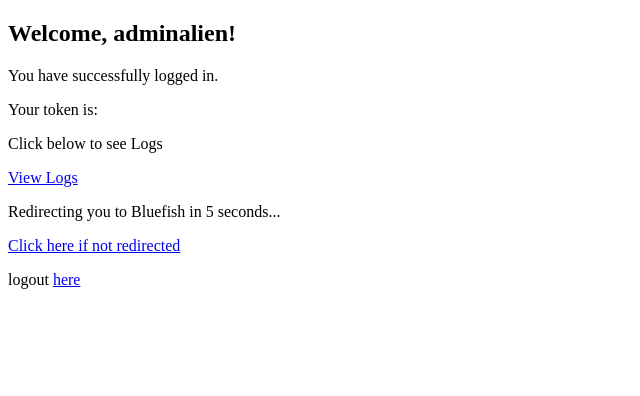
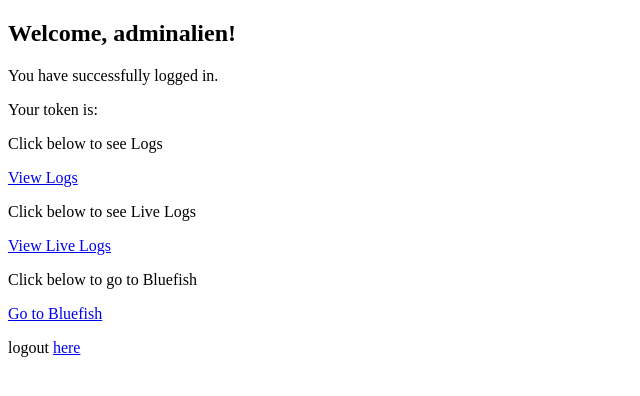
Before and after one commit to lukebabs/auth-app, a Flask app: page /dashboard in a window 1280 px wide. Shown: the top 396 px of the page, without its empty margins (0-640 px from the left). Run offline with Flask 3, Linux system fonts and the light colour scheme; a user stored in the database is signed in.

Commit message:
Added streams for logs - modified

```diff
--- a/templates/dashboard.html
+++ b/templates/dashboard.html
@@ -10,8 +10,11 @@
     <p>Your token is: <strong>{{ token }}</strong></p>
   <p>Click below to see Logs</p>
   <p><a href="/logs">View Logs</a></p>
-  <p>Redirecting you to Bluefish in 5 seconds...</p>
-  <a href="https://bluefish.impvdemo.com?token={{ token }}">Click here if not redirected</a>
+  <p>Click below to see Live Logs</p>
+  <p><a href="/stream">View Live Logs</a></p>
+  <p>Click below to go to Bluefish</p>
+
+  <a href="https://bluefish.impvdemo.com?token={{ token }}">Go to Bluefish</a>
     <p>logout <a href="/logout">here</a></p>
 </body>
 </html>
```
